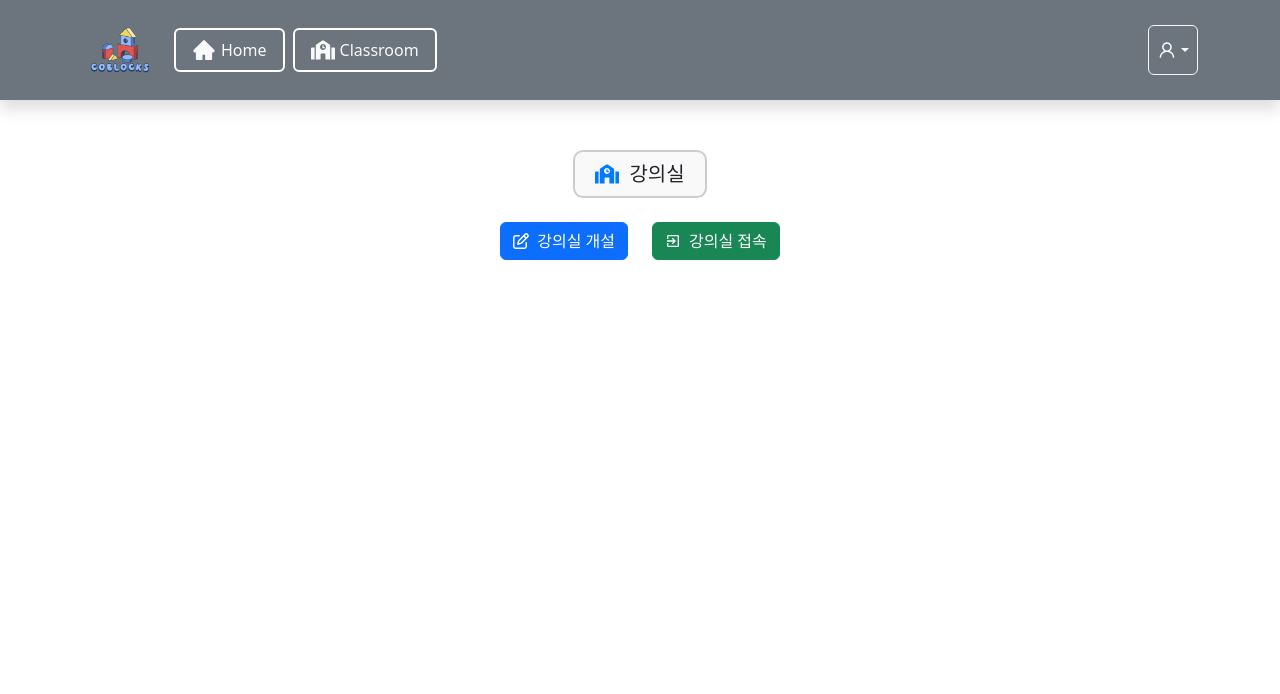
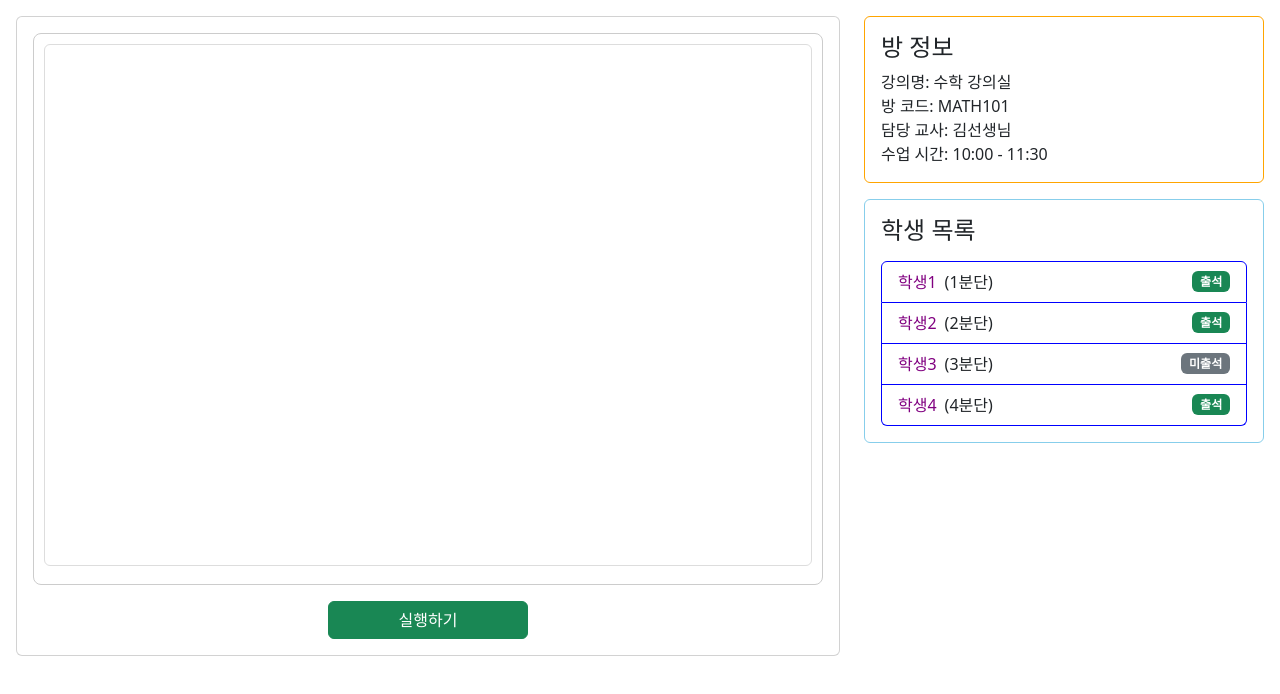
Before and after one commit to Team-Croffle/Coblocks-Web, a React (Create React App) app: page /classroom in a window 1280 px wide. Shown: the top 694 px of the page. Built offline with nearby package versions, Linux system fonts and the light colour scheme.

Commit message:
feat: add WorkSpace
-교사용 작업공간
-학생용 작업공간

ref: CBLS-143

```diff
--- a/src/containers/App.js
+++ b/src/containers/App.js
@@ -5,7 +5,9 @@ import LoginPage from './Login/LoginPage';
 import ForgotPasswordPage from './ForgotPassword/ForgotPasswordPage';
 import ClassroomPage from './Classroom/ClassroomPage';
 import Profiler from '../Dummy/Dummy-ProfilePage';
+import WorkSpace from '../pages/mainPage/WorkSpace';
 
+// eslint-disable-next-line
 const AppContent = () => {
   const location = useLocation(); // Router 내부에서 useLocation 호출
 
@@ -34,7 +36,7 @@ const AppContent = () => {
 const App = () => {
   return (
     <Router>
-      <AppContent />
+      <WorkSpace />
     </Router>
   );
 };
--- /dev/null
+++ b/src/pages/mainPage/WorkSpace.js
@@ -0,0 +1,155 @@
+import React, { useState } from 'react';
+import { Container, Row, Col, Card, Button, ListGroup, Badge } from 'react-bootstrap';
+
+const ClassroomLayoutPage = () => {
+  // 학생 및 선생님 데이터 상태
+  const [role] = useState('student'); // 'teacher' 또는 'student'로 설정 가능
+  const [students] = useState([
+    { id: 1, name: '학생1', group: 1, status: 'active' },
+    { id: 2, name: '학생2', group: 2, status: 'active' },
+    { id: 3, name: '학생3', group: 3, status: 'inactive' },
+    { id: 4, name: '학생4', group: 4, status: 'active' },
+  ]);
+
+  const groups = [
+    { id: 1, name: '1분단', position: 'top-left' },
+    { id: 2, name: '2분단', position: 'top-right' },
+    { id: 3, name: '3분단', position: 'bottom-left' },
+    { id: 4, name: '4분단', position: 'bottom-right' },
+  ];
+
+  const roomInfo = {
+    name: '수학 강의실',
+    code: 'MATH101',
+    teacher: '김선생님',
+    time: '10:00 - 11:30',
+  };
+
+  // 실행하기 버튼 클릭 핸들러
+  const handleExecute = () => {
+    alert('학습 활동을 시작합니다!');
+  };
+
+  const getStatusBadge = (status) => {
+    return status === 'active' ? (
+      <Badge bg='success' className='ms-2'>
+        출석
+      </Badge>
+    ) : (
+      <Badge bg='secondary' className='ms-2'>
+        미출석
+      </Badge>
+    );
+  };
+
+  return (
+    <Container fluid className='p-3'>
+      <Row>
+        {/* 왼쪽: 학생 배치도 */}
+        <Col md={8}>
+          <Card className='classroom-layout' style={{ height: '80vh' }}>
+            <Card.Body className='d-flex flex-column'>
+              {role === 'teacher' ? (
+                // 선생님일 때 4등분 배치도
+                <div
+                  className='d-flex flex-column justify-content-between flex-grow-1'
+                  style={{ border: '1px solid #ccc', borderRadius: '8px', padding: '10px' }}
+                >
+                  <div className='d-flex flex-grow-1 mb-2'>
+                    <div
+                      className='flex-fill me-1'
+                      style={{ border: '1px solid #ddd', borderRadius: '6px', height: '100%' }}
+                    >
+                      {' '}
+                    </div>
+                    <div
+                      className='flex-fill ms-1'
+                      style={{ border: '1px solid #ddd', borderRadius: '6px', height: '100%' }}
+                    >
+                      {' '}
+                    </div>
+                  </div>
+                  <div className='d-flex flex-grow-1 mt-2'>
+                    <div
+                      className='flex-fill me-1'
+                      style={{ border: '1px solid #ddd', borderRadius: '6px', height: '100%' }}
+                    >
+                      {' '}
+                    </div>
+                    <div
+                      className='flex-fill ms-1'
+                      style={{ border: '1px solid #ddd', borderRadius: '6px', height: '100%' }}
+                    >
+                      {' '}
+                    </div>
+                  </div>
+                </div>
+              ) : (
+                // 학생일 때 4등분 없는 배치도
+                <div
+                  className='d-flex flex-column justify-content-between flex-grow-1'
+                  style={{ border: '1px solid #ccc', borderRadius: '8px', padding: '10px' }}
+                >
+                  <div className='d-flex flex-grow-1 mb-2'>
+                    <div
+                      className='flex-fill'
+                      style={{ border: '1px solid #ddd', borderRadius: '6px', height: '100%' }}
+                    >
+                      {' '}
+                    </div>
+                  </div>
+                </div>
+              )}
+
+              {/* 실행하기 버튼 */}
+              <div className='d-flex justify-content-center mt-3'>
+                <Button variant='success' className='px-5' style={{ width: '200px' }} onClick={handleExecute}>
+                  실행하기
+                </Button>
+              </div>
+            </Card.Body>
+          </Card>
+        </Col>
+
+        {/* 오른쪽: 방 정보 및 학생 목록 */}
+        <Col md={4}>
+          <Card className='mb-3' style={{ borderColor: 'orange' }}>
+            <Card.Body>
+              <h4>방 정보</h4>
+              <div>강의명: {roomInfo.name}</div>
+              <div>방 코드: {roomInfo.code}</div>
+              <div>담당 교사: {roomInfo.teacher}</div>
+              <div>수업 시간: {roomInfo.time}</div>
+            </Card.Body>
+          </Card>
+
+          <Card style={{ borderColor: 'skyblue' }}>
+            <Card.Body>
+              <h4>학생 목록</h4>
+              <ListGroup className='mt-3'>
+                {students.map((student) => {
+                  const groupName = groups.find((g) => g.id === student.group).name;
+                  return (
+                    <ListGroup.Item
+                      key={student.id}
+                      className='d-flex justify-content-between align-items-center'
+                      style={{ borderColor: 'blue' }}
+                    >
+                      <div className='d-flex align-items-center'>
+                        <span style={{ color: 'purple' }}>{student.name}</span>
+                        <span className='ms-2'>({groupName})</span>
+                      </div>
+                      {getStatusBadge(student.status)}
+                    </ListGroup.Item>
+                  );
+                })}
+              </ListGroup>
+            </Card.Body>
+          </Card>
+        </Col>
+      </Row>
+    </Container>
+  );
+};
+
+export default ClassroomLayoutPage;
```
Also changed, not shown: src/pages/mainPage/ClassroomPage.js (deleted, +0 -94 lines), 1 other file (tests, documents, lock files or other folders).
